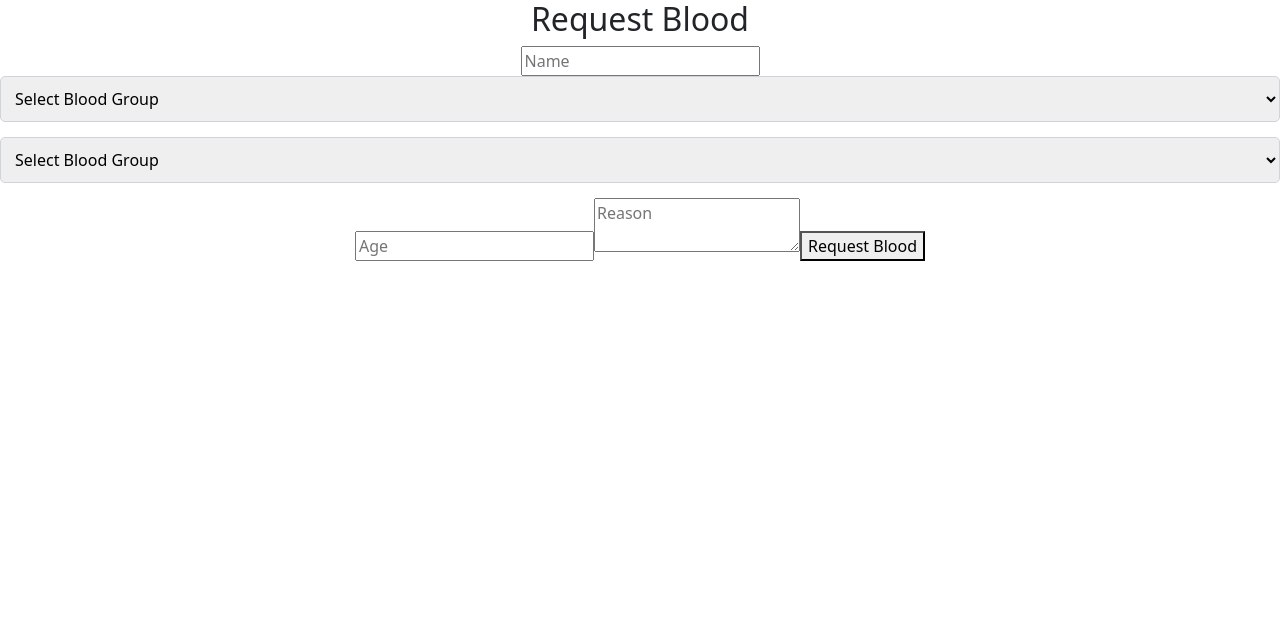
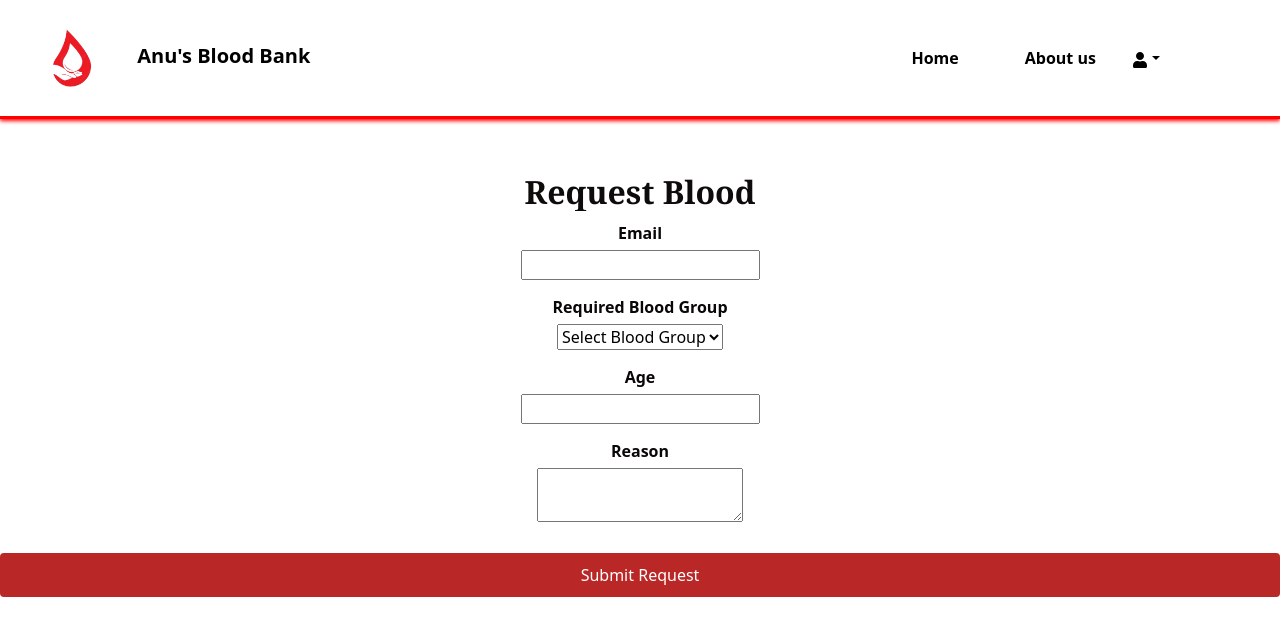
Before and after one commit to athuljain/Mern-Blood-Bank, a React (Create React App) app in the folder frontend/: page /Request in a window 1280 px wide. Shown: the top 636 px of the page. Built offline with nearby package versions, Linux system fonts and the light colour scheme.

Commit message:
user Request blood fixed front end

```diff
--- a/frontend/src/Components/Login.jsx
+++ b/frontend/src/Components/Login.jsx
@@ -22,7 +22,7 @@ export default function Login() {
     });
     if(response.status===200){
       alert("Login successfuly");
-      nav("/Donate")
+      nav("/")
   }
   else{
       alert("login failed");
--- a/frontend/src/Components/Request.jsx
+++ b/frontend/src/Components/Request.jsx
@@ -1,89 +1,55 @@
-// import React, { useState } from 'react';
-// import axios from 'axios';
-// import { useNavigate } from 'react-router-dom';
 
-// const Request= () => {
-//     const nav=useNavigate()
-//     const [formData, setFormData] = useState({
-//         name: '',
-//         bloodGroup: '',
-//         requiredbloodgroup: '',
-//         Age: '',
-//         reason: ''
-//     });
-//     const BloodGroupSelect = ({ name, value, onChange }) => (
-//         <select name={name} value={value} onChange={onChange} required className="input">
-//           <option value="">Select Blood Group</option>
-//           <option value="A+">A+</option>
-//           <option value="A-">A-</option>
-//           <option value="B+">B+</option>
-//           <option value="B-">B-</option>
-//           <option value="AB+">AB+</option>
-//           <option value="AB-">AB-</option>
-//           <option value="O+">O+</option>
-//           <option value="O-">O-</option>
-//         </select>
-
-//       );
-
-//     const handleChange = (e) => {
-//         setFormData({ ...formData, [e.target.name]: e.target.value });
-//     };
-
-//     const handleSubmit = async (e) => {
-//         e.preventDefault();
-//         try {
-//             const response = await axios.post('http://localhost:8000/user/request', formData);
-//             alert(response.data.message);
-//             nav("/")
-//         } catch (error) {
-//             console.error(error);
-//             alert('Error creating blood request');
-//         }
-//     };
-
-//     return (
-//         <div>
-//             <h2>Request Blood</h2>
-//             <form onSubmit={handleSubmit}>
-//                 <input type="text" name="name" placeholder="Name" value={formData.name} onChange={handleChange} required />
-//                 <BloodGroupSelect
-//                     name="bloodGroup"
-//                     value={formData.bloodGroup}
-//                     onChange={handleChange}
-//                 />
-//                 <BloodGroupSelect
-//                     name="requiredbloodgroup"
-//                     value={formData.requiredbloodgroup}
-//                     onChange={handleChange}
-//                 />
-//                 <input type="number" name="Age" placeholder="Age" value={formData.Age} onChange={handleChange} required />
-//                 <textarea name="reason" placeholder="Reason" value={formData.reason} onChange={handleChange} required />
-//                 <button type="submit">Request Blood</button>
-//             </form>
-//         </div>
-//     );
-// };
-
-// export default Request;
 
 
 import React, { useState } from 'react';
 import axios from 'axios';
+import '../CSS/Register.css'; // Ensure you have appropriate CSS for styling
+import Navbar from './Navbar';
 import { useNavigate } from 'react-router-dom';
 
-const Request = () => {
-    const nav = useNavigate();
+export default function Request() {
   const [formData, setFormData] = useState({
-        name: '',
-        bloodGroup: '',
-        requiredBloodGroup: '',
+    email: '',
+    requiredbloodgroup: '',
     Age: '',
     reason: ''
   });
 
-    const BloodGroupSelect = ({ name, value, onChange }) => (
-        <select name={name} value={value} onChange={onChange} required className="input">
+  const nav = useNavigate();
+
+  const handleChange = (e) => {
+    setFormData({
+      ...formData,
+      [e.target.name]: e.target.value
+    });
+  };
+
+  const handleSubmit = async (e) => {
+    e.preventDefault();
+    try {
+      const response = await axios.post('http://localhost:8000/user/request', formData);
+      alert(response.data.message);
+      nav("/");
+    } catch (error) {
+      console.error(error.response ? error.response.data : error.message);
+      alert('Error in submitting request: ' + (error.response ? error.response.data.message : error.message));
+      nav("/");
+    }
+  };
+
+  return (
+    <div>
+      <Navbar />
+      <h2 className='caption-hero'>Request Blood</h2>
+      <div className="request-container">
+        <form onSubmit={handleSubmit} className="request-form">
+          <div className="form-group">
+            <label>Email</label>
+            <input type="email" name="email" value={formData.email} onChange={handleChange} required className="request-input" />
+          </div>
+          <div className="form-group">
+            <label>Required Blood Group</label>
+            <select name="requiredbloodgroup" value={formData.requiredbloodgroup} onChange={handleChange} required className="request-input">
               <option value="">Select Blood Group</option>
               <option value="A+">A+</option>
               <option value="A-">A-</option>
@@ -94,45 +60,18 @@ const Request = () => {
               <option value="O+">O+</option>
               <option value="O-">O-</option>
             </select>
-    );
-
-    const handleChange = (e) => {
-        setFormData({ ...formData, [e.target.name]: e.target.value });
-    };
-
-    const handleSubmit = async (e) => {
-        e.preventDefault();
-        try {
-            const response = await axios.post('http://localhost:8000/user/request', formData);
-            alert(response.data.message);
-            nav("/");
-        } catch (error) {
-            console.error(error);
-            alert('Error creating blood request');
-        }
-    };
-
-    return (
-        <div>
-            <h2>Request Blood</h2>
-            <form onSubmit={handleSubmit}>
-                <input type="text" name="name" placeholder="Name" value={formData.name} onChange={handleChange} required />
-                <BloodGroupSelect
-                    name="bloodGroup"
-                    value={formData.bloodGroup}
-                    onChange={handleChange}
-                />
-                <BloodGroupSelect
-                    name="requiredBloodGroup"
-                    value={formData.requiredBloodGroup}
-                    onChange={handleChange}
-                />
-                <input type="number" name="Age" placeholder="Age" value={formData.Age} onChange={handleChange} required />
-                <textarea name="reason" placeholder="Reason" value={formData.reason} onChange={handleChange} required />
-                <button type="submit">Request Blood</button>
+          </div>
+          <div className="form-group">
+            <label>Age</label>
+            <input type="number" name="Age" value={formData.Age} onChange={handleChange} required className="request-input" />
+          </div>
+          <div className="form-group">
+            <label>Reason</label>
+            <textarea name="reason" value={formData.reason} onChange={handleChange} required className="request-input" />
+          </div>
+          <button type="submit" className="submit-button">Submit Request</button>
         </form>
       </div>
+    </div>
   );
-};
-
-export default Request;
+}
```
Lines whose indentation alone changed are shown as unchanged.
